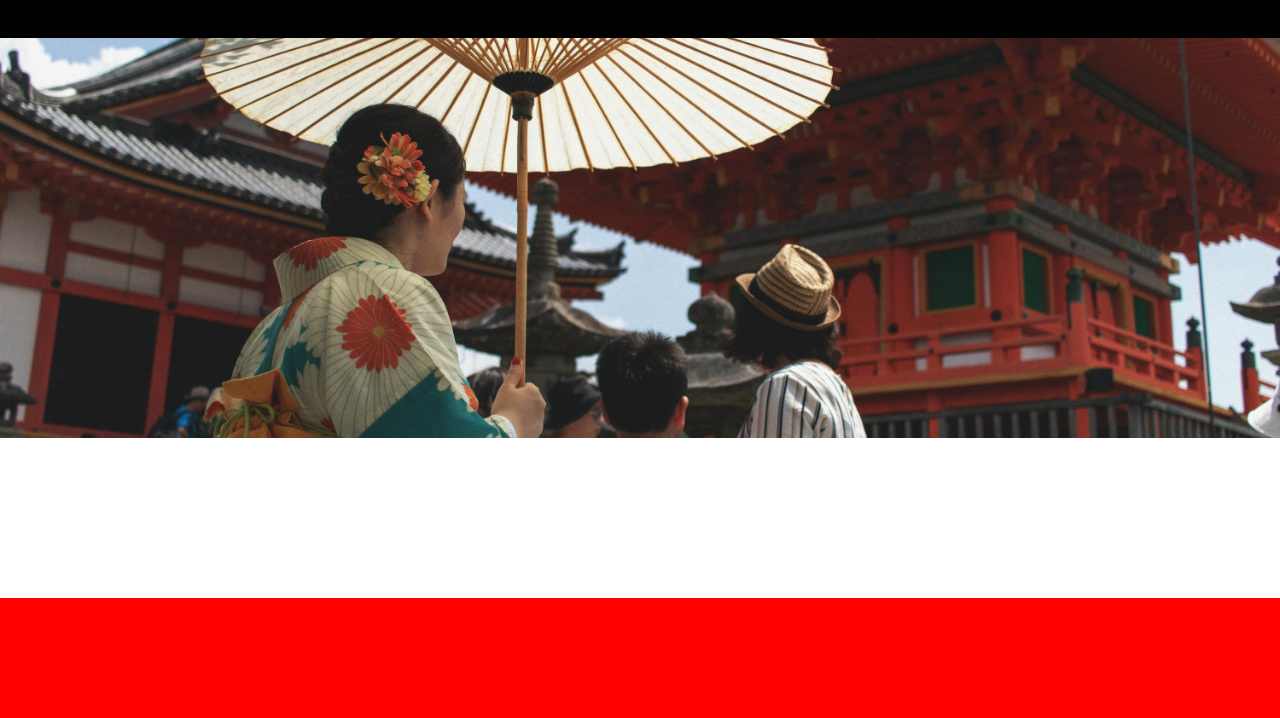
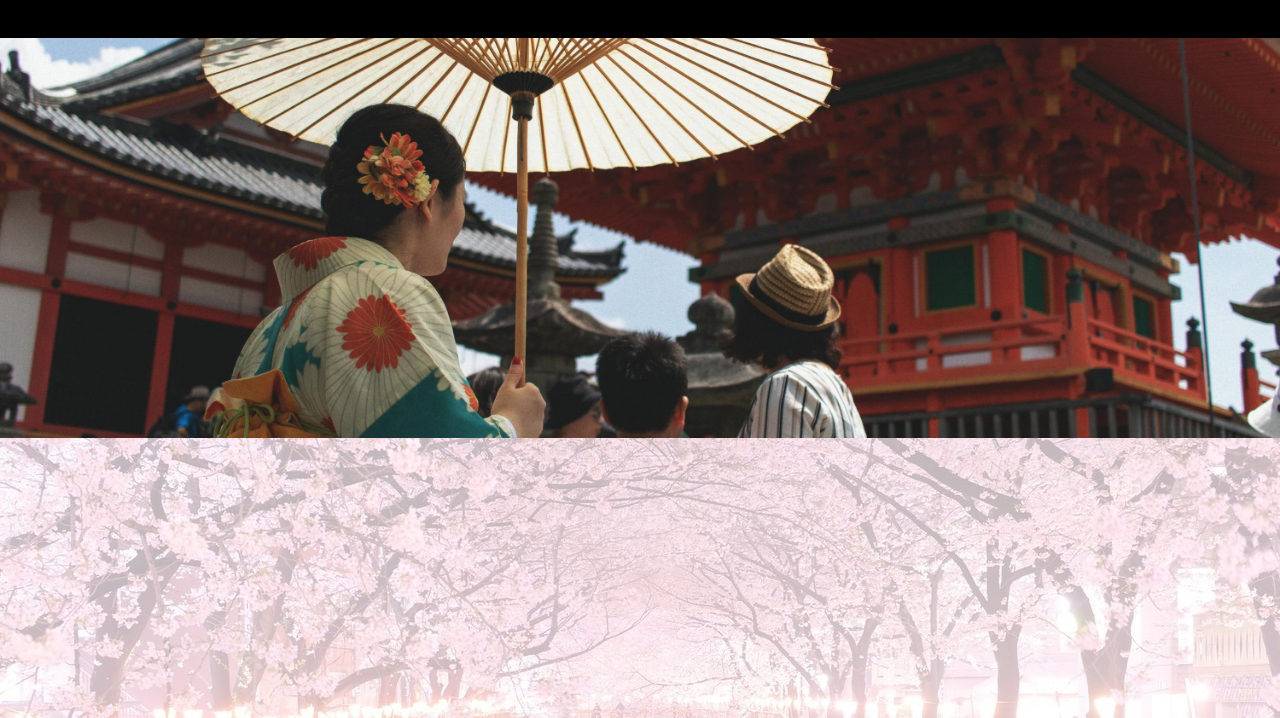
Before and after one commit to JSMolinaca/Checkpoint-MindHub, a plain HTML site: page index.html in a window 1280 px wide. Shown: the part 82-800 px from the top of the page. Drawn offline with Linux system fonts and the light colour scheme.

Commit message:
Se agrego la imagen del background y se aplico un ::before, para la capa translucida de encima

```diff
--- a/css/style.css
+++ b/css/style.css
@@ -8,6 +8,7 @@ header {
     height: 15vh;
     background-color: black;
     color: white;
+    z-index: 1;
 }
 
 footer {
@@ -19,10 +20,25 @@ footer {
     display: flex;
     flex-direction: column;
     min-height: 100vh;
+    height: 1000px   ;
 }
 
 main {
     flex-grow: 1;
+    background-image: url(../img/image-1.jpg);
+    background-position: center top;
+}
+
+main::before {
+    content: '';
+    position: absolute;
+    top: 0;
+    left: 0;
+    width: 100%;
+    height: 143%;
+    background-color: rgba(255, 255, 255, 0.7);
+    /* z-index: 1; */
+
 }
 
 .header-nav a {
```
